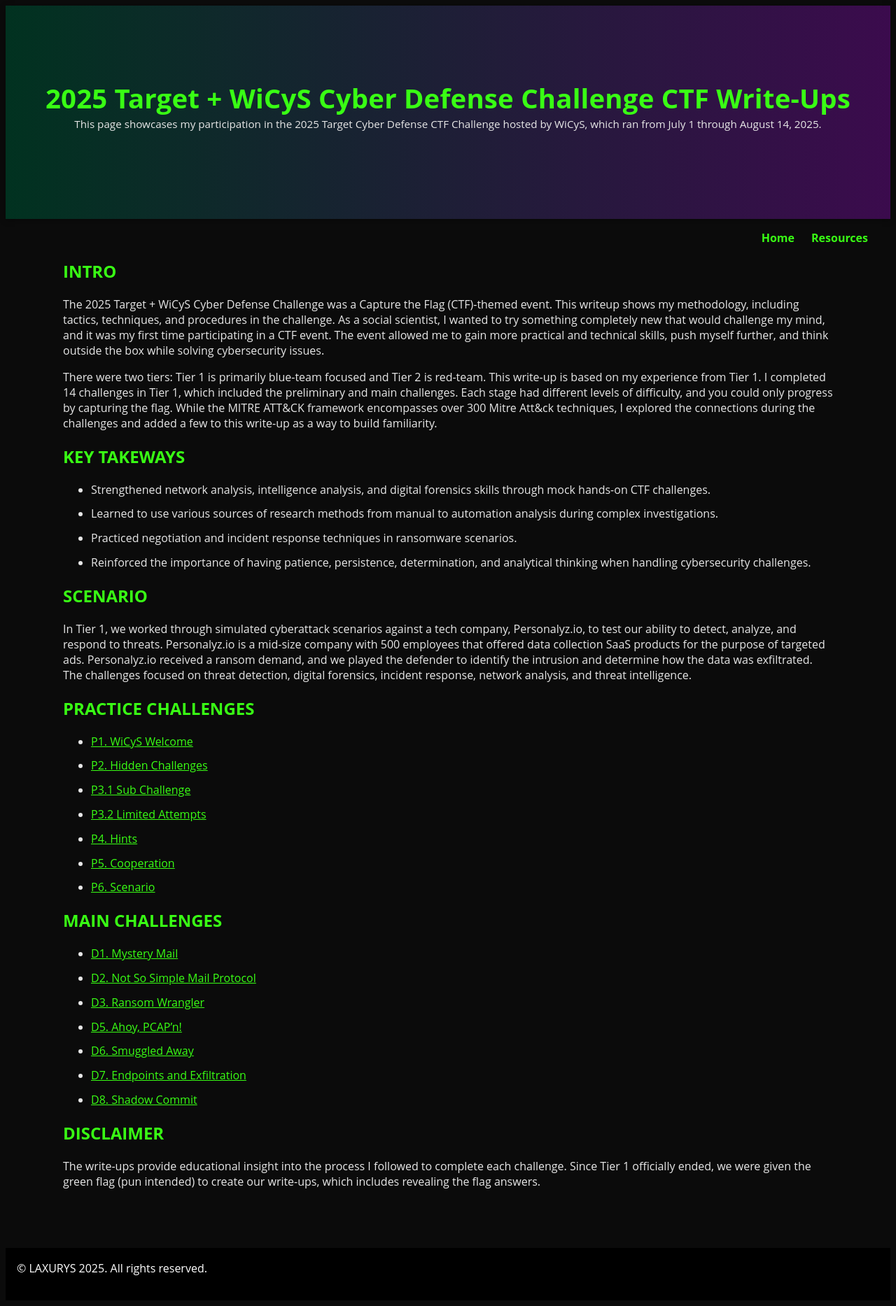
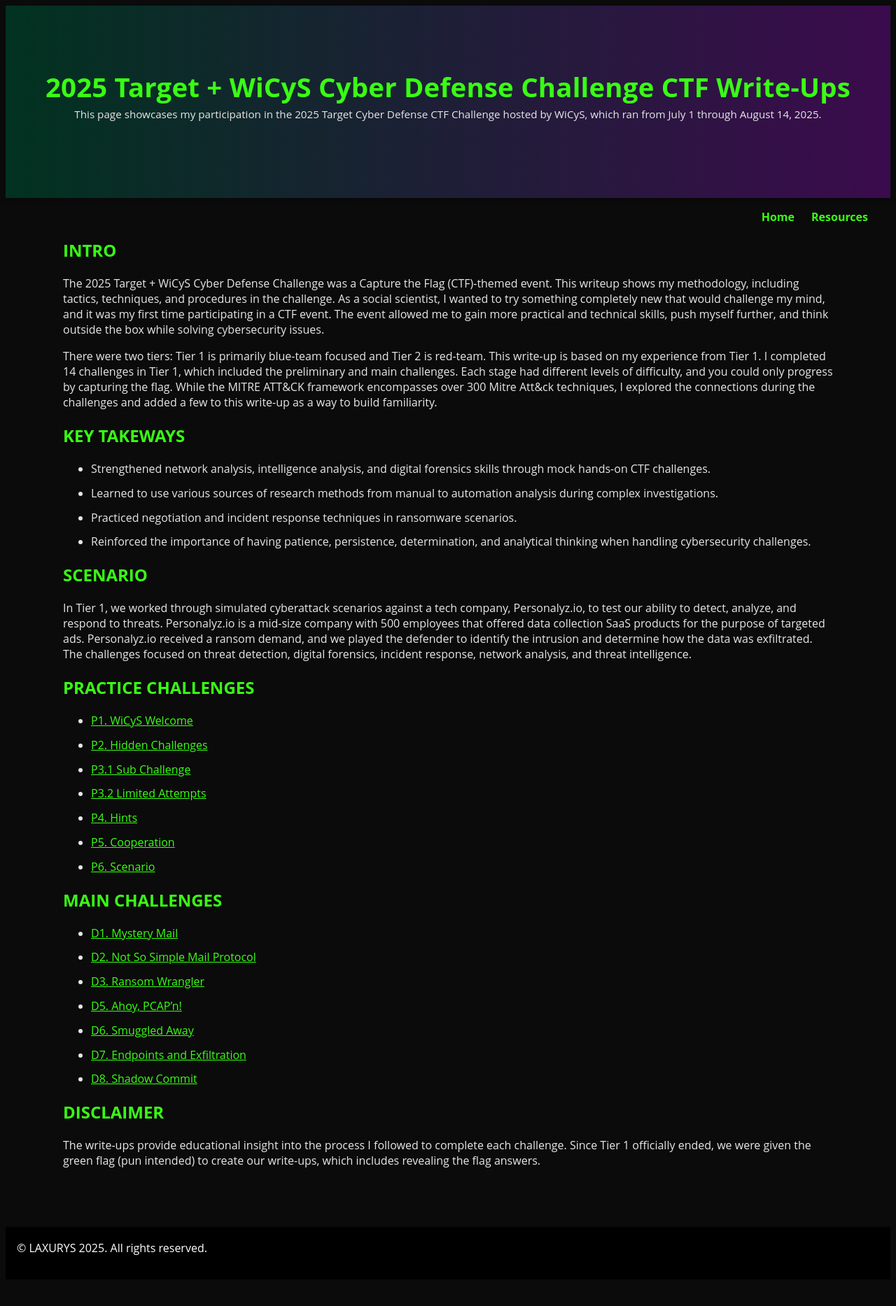
Before and after one commit to glsanclem/2025_wicys_target_ctf, a Jekyll site: the page built from index.md, in a window 1280 px wide. Shown: the whole page at 70% size. Built offline with Jekyll 4.4.1, drawn with Linux system fonts in a browser that asks for light colours; after the commit the page ends 1837 px from its top, so only the background shows below that.

Commit message:
Update style.css

```diff
--- a/assets/css/style.css
+++ b/assets/css/style.css
@@ -6,7 +6,7 @@
 header, .site-header, .header {
   background: linear-gradient(90deg, #013220 0%, #3b0b4d 100%);
   color: #ffffff;
-  padding: 7rem 1rem; /* decreased from 10rem to 7rem */
+  padding: 6rem 1rem; /* decreased from 10rem to 6rem */
   text-align: center;
   box-shadow: 0 2px 8px rgba(0,0,0,0.35);
   font-family: "Open Sans", "Helvetica Neue", Helvetica, Arial, sans-serif;
@@ -17,7 +17,7 @@ header, .site-header, .header {
 .site-title, .site-header h1, header .site-title {
   color: #39ff14; /* neon green so it pops */
   font-size: 2.4rem;
-  margin: 0;
+  margin: 0 0 0.6rem 0; /* bottom margin creates space below title & subtitle */
   line-height: 1.05;
   letter-spacing: 0.2px;
   font-family: "Open Sans", "Helvetica Neue", Helvetica, Arial, sans-serif;
@@ -61,7 +61,7 @@ footer, .site-footer {
 
 /* ------------------- Content Spacing -------------------- */
 .main-content, .content, .site-content {
-  margin-top: 3rem; /* adds space after nav menu and content */
+  margin-top: 4rem; /* adds space after nav menu and content */
   margin-bottom: 5rem; /* add space above the footer */
 }
 
```
